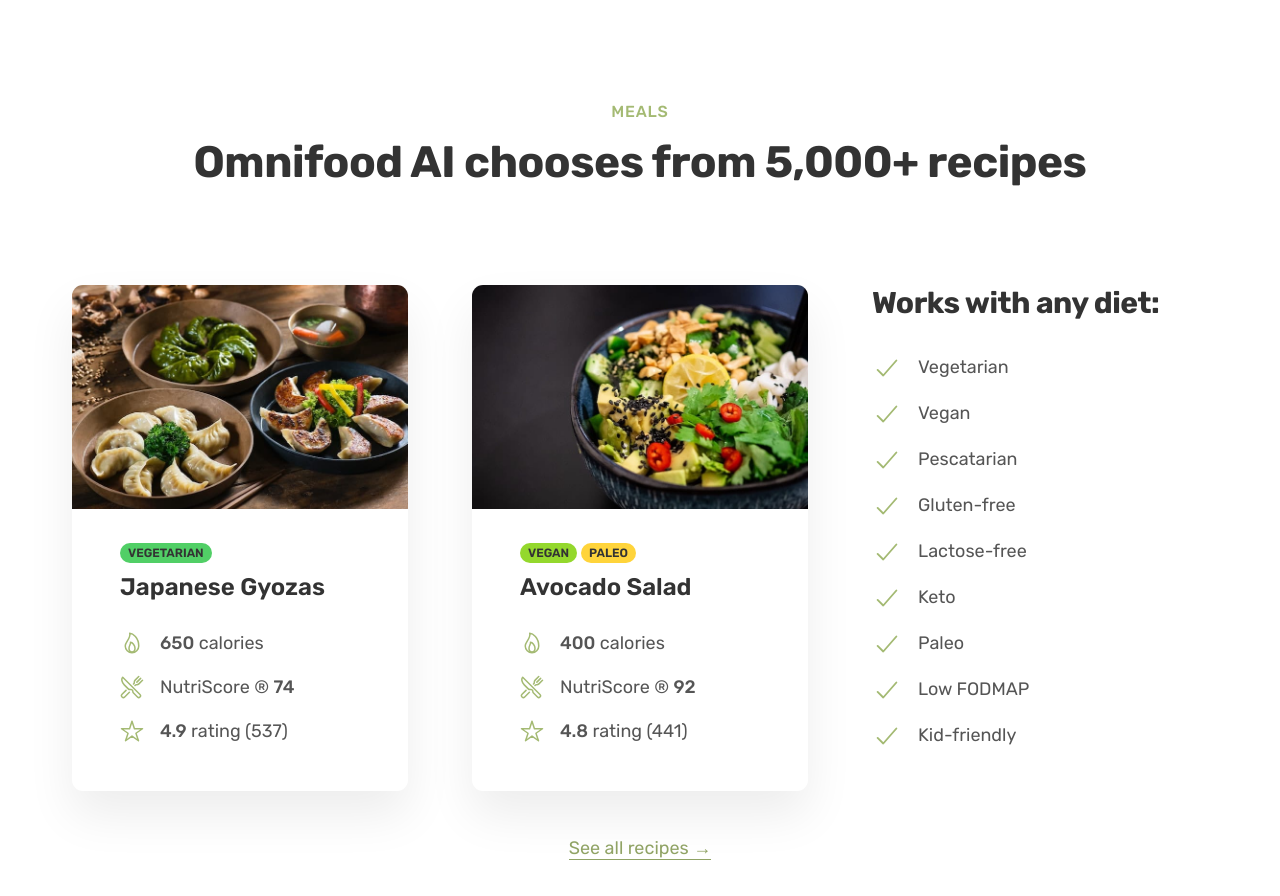
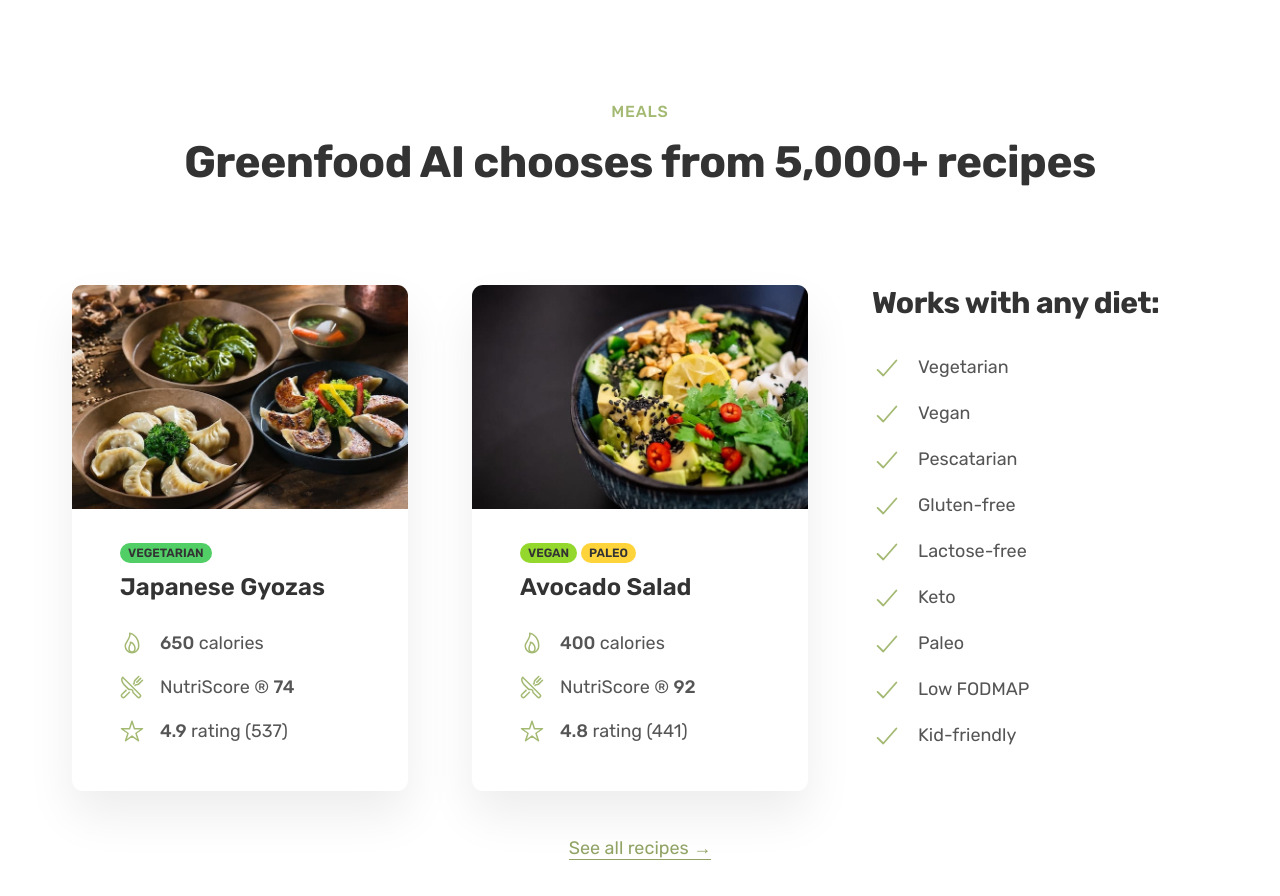
Before and after one commit to manasviiiiii/Greenfood, a plain HTML site: page index.html in a window 1280 px wide. Shown: the part 2600-3496 px from the top of the page. Drawn offline with nearby package versions, Linux system fonts and the light colour scheme; some packages are replaced by stand-ins of ours; a script that the page names is missing.

Commit message:
Update index.html

```diff
--- a/index.html
+++ b/index.html
@@ -208,7 +208,7 @@
         <div class="container center-text">
           <span class="subheading">Meals</span>
           <h2 class="heading-secondary">
-            Omnifood AI chooses from 5,000+ recipes
+            Greenfood AI chooses from 5,000+ recipes
           </h2>
         </div>
 
```
